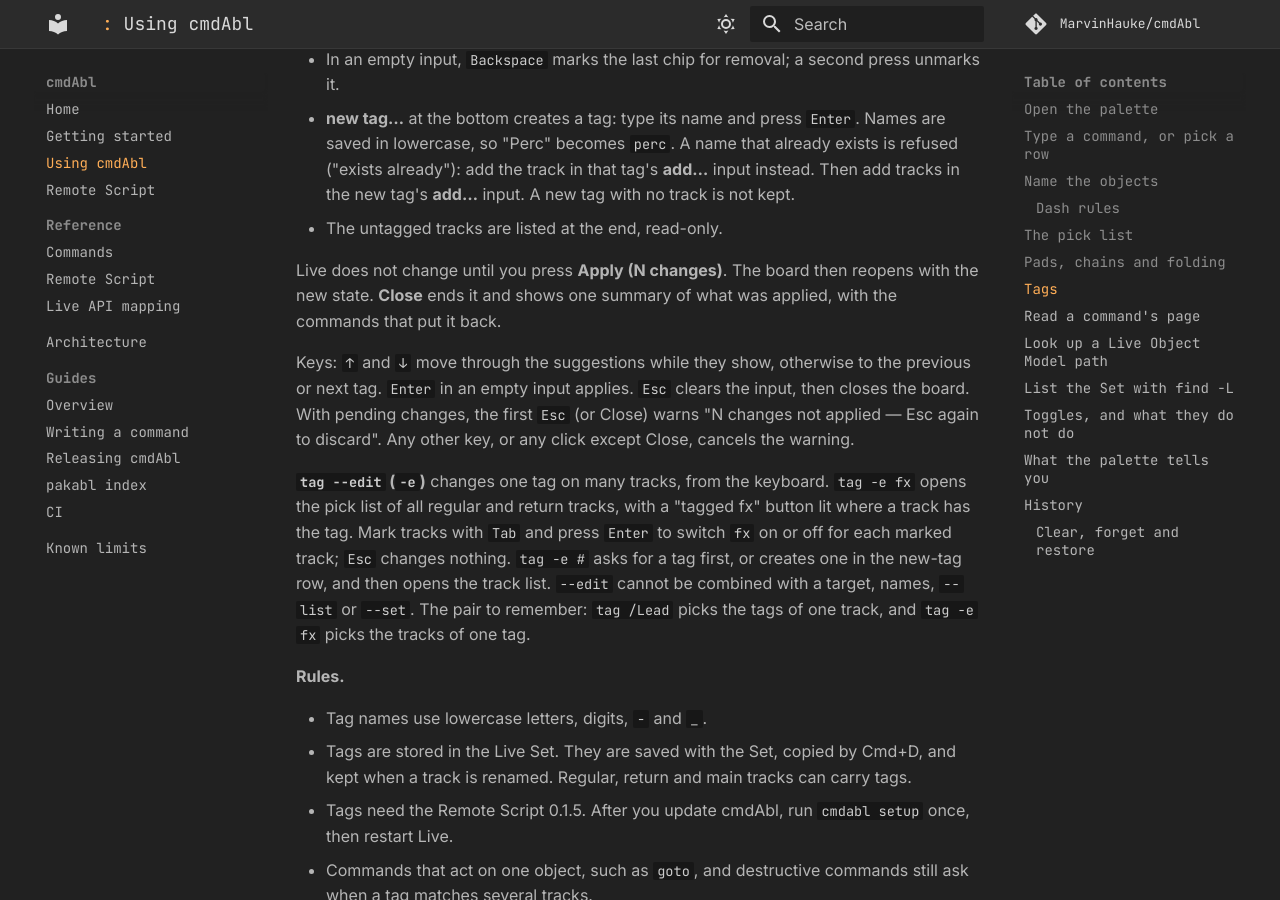
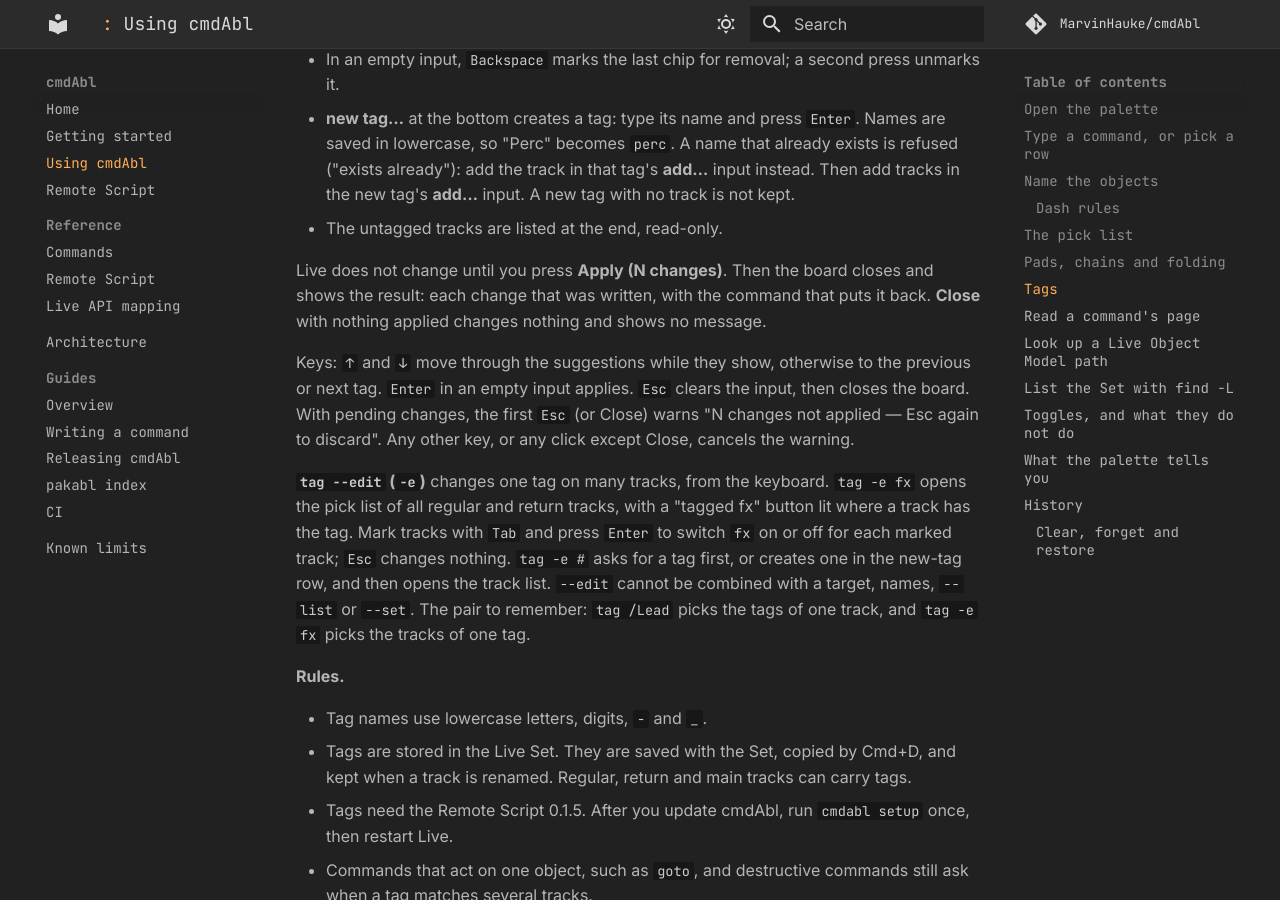
Before and after one commit to MarvinHauke/cmdAbl, an MkDocs documentation site: the page built from docs/using.md, in a window 1280 px wide and 900 px high, scrolled down 5054 px. Built offline with MkDocs 1.6.1 and Material for MkDocs 9.7.7, drawn with Linux system fonts in a browser that asks for light colours; comment, search, counter and statistics services are not loaded.

Commit message:
docs(using): after Apply the board closes and shows the result
Co-Authored-By: Claude Haiku 5.5 <noreply@anthropic.com>

```diff
--- a/docs/using.md
+++ b/docs/using.md
@@ -165,8 +165,9 @@ In a Set without tags, the empty list says "type a new tag".
   **add…** input instead. Then add tracks in the new tag's **add…** input. A new tag with no track is not kept.
 - The untagged tracks are listed at the end, read-only.
 
-Live does not change until you press **Apply (N changes)**. The board then reopens with the new state. **Close**
-ends it and shows one summary of what was applied, with the commands that put it back.
+Live does not change until you press **Apply (N changes)**. Then the board closes and shows the result: each
+change that was written, with the command that puts it back. **Close** with nothing applied changes nothing and
+shows no message.
 
 Keys: `↑` and `↓` move through the suggestions while they show, otherwise to the previous or next tag. `Enter` in an
 empty input applies. `Esc` clears the input, then closes the board. With pending changes, the first `Esc` (or Close)
```
